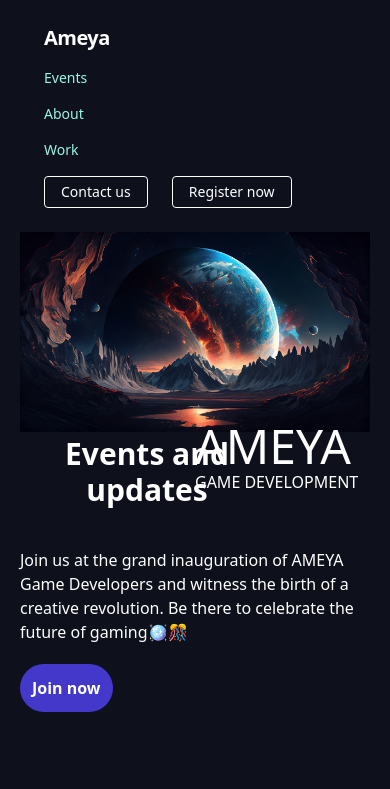
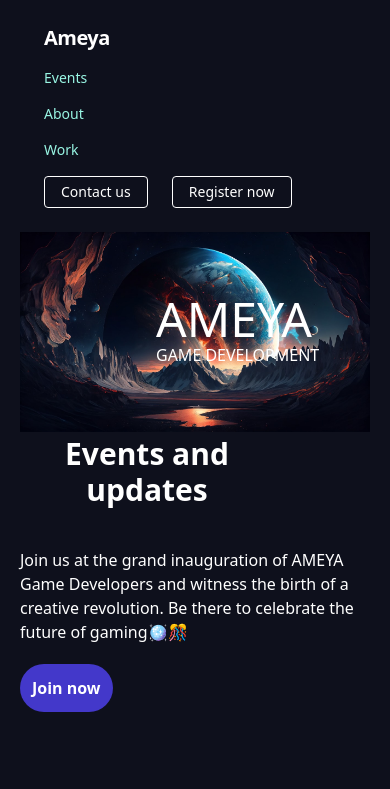
Before and after one commit to AmeyaCreatives/AmeyaCreatives, a website: page index.html in a window 390 px wide. Shown: the top 789 px of the page. Drawn offline with Linux system fonts and the light colour scheme.

Commit message:
made changes with the alligment of text above the image in the different screen sizes

```diff
--- a/index.html
+++ b/index.html
@@ -85,11 +85,11 @@
     <section class="flex flex-col justify-center items-center">
       <!-- <div class="container"> -->
       <img
-          class="h-screen w-screen max-[768px]:w-full max-[768px]:h-full relative text-center  text-black"
+        class="h-screen w-screen max-[768px]:w-full max-[768px]:h-full relative text-center text-black"
         src="asssets/images/background_4.png"
         alt=""
       />
-        <div class="absolute top-2/4 left-2/4   text-white">
+      <div class="absolute top-2/4 left-2/4 s1-div text-white">
         <h1 class="text-5xl">AMEYA</h1>
         <span>GAME DEVELOPMENT</span>
       </div>
--- a/src/input.css
+++ b/src/input.css
@@ -2,19 +2,15 @@
 @tailwind components;
 @tailwind utilities;
 
-s1-d {
-  transform: translate(-50%, -50%);
-}
-
-body{
+body {
   background-color: #0e101c;
 }
-.head-bg{
+.head-bg {
   background-color: #0e101c;
 }
 
-.s1-img{
-  @media (max-width:1024px) {
+.s1-img {
+  @media (max-width: 1024px) {
     margin-top: -150px;
     margin-bottom: -150px;
   }
@@ -22,8 +18,20 @@ body{
     margin-top: -250px;
     margin-bottom: -250px;
   } */
-  @media (max-width:500px) {
+  @media (max-width: 500px) {
     margin-top: -300px;
     margin-bottom: -250px;
   }
 }
+
+.s1-div {
+  @media (max-width: 640px) {
+    top: 40%;
+  }
+  @media (max-width: 500px) {
+    left: 40%;
+  }
+  @media (max-width: 400px) {
+    top: 35%;
+  }
+}
```
Also changed, not shown: dist/output.css. Lines whose indentation alone changed are shown as unchanged.
